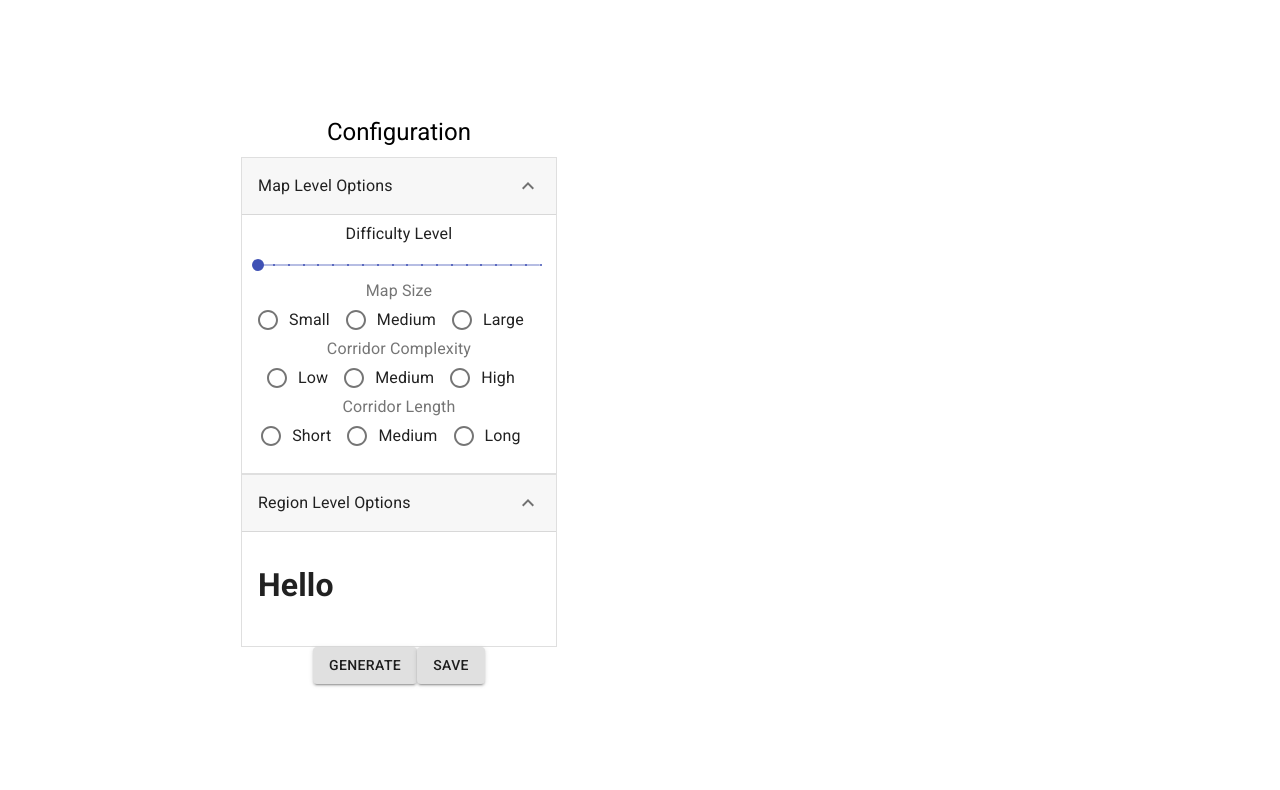
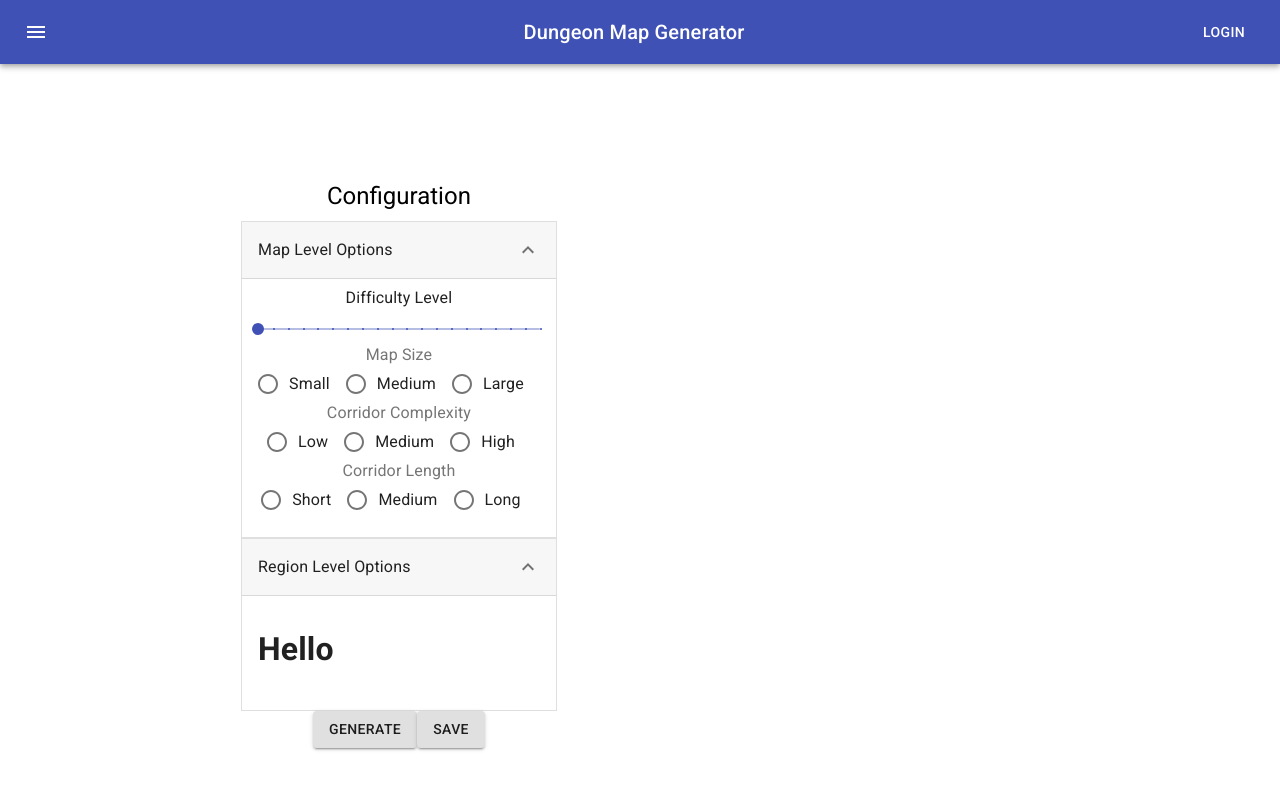
Before and after one commit to software-capstone-team5/dungeon-map-generator, a React (Create React App) app in the folder frontend/: page / in a window 1280 px wide. Shown: the top 790 px of the page. Built offline with nearby package versions, Linux system fonts and the light colour scheme.

Commit message:
#1 Added app bar, contains app title and login button

```diff
--- a/frontend/src/App.js
+++ b/frontend/src/App.js
@@ -1,10 +1,39 @@
 import './App.css';
-import { Grid } from '@material-ui/core';
+import { Grid, AppBar, Toolbar, Typography, Button, IconButton } from '@material-ui/core';
+import { makeStyles } from '@material-ui/core/styles';
+import MenuIcon from '@material-ui/icons/Menu';
+
 import ConfigurationEditor from "./ConfigurationEditor";
 
+const useStyles = makeStyles((theme) => ({
+  root: {
+    flexGrow: 1,
+  },
+  menuButton: {
+    marginRight: theme.spacing(2),
+  },
+  title: {
+    flexGrow: 1,
+  },
+}));
+
 function App() {
+  const classes = useStyles();
   return (
-     <div className="App">
+    <div className="App">
+      <div className={classes.root}>
+        <AppBar position="static">
+          <Toolbar>
+            <IconButton edge="start" className={classes.menuButton} color="inherit" aria-label="menu">
+              <MenuIcon />
+            </IconButton>
+            <Typography variant="h6" className={classes.title}>
+              Dungeon Map Generator
+            </Typography>
+            <Button color="inherit">Login</Button> {/* TODO: Change this button depending on login state */}
+          </Toolbar>
+        </AppBar>
+      </div>
       <Grid
         container
         direction="row"
```
